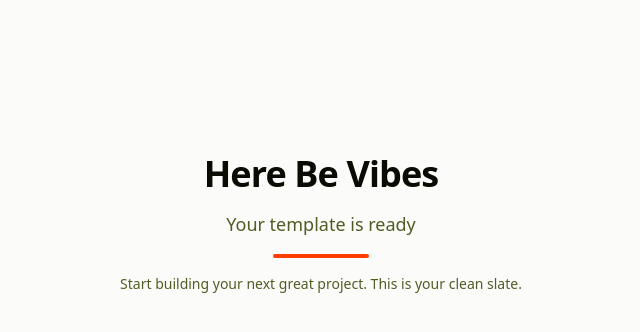
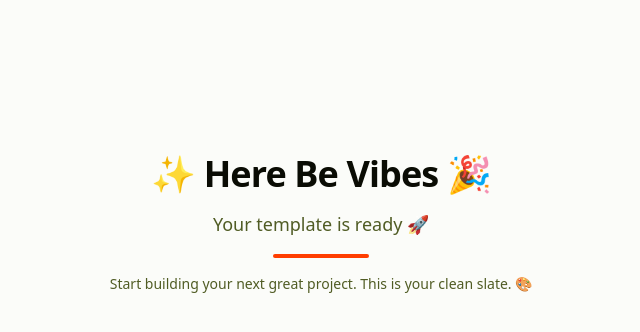
Before and after one commit to digitarald/frontend-vibes-template, a Next.js app: page / in a window 1280 px wide. Shown: the top 332 px of the page, without its empty margins (319-959 px from the left). Built offline with nearby package versions, Linux system fonts and the light colour scheme.

Commit message:
Add fun emojis to placeholder index page
Co-authored-by: digitarald <8599+digitarald@users.noreply.github.com>

```diff
--- a/src/app/page.tsx
+++ b/src/app/page.tsx
@@ -9,11 +9,11 @@ export default function Home() {
   return (
     <div className="flex min-h-[50vh] items-center justify-center">
       <div className="text-center space-y-4">
-        <h1 className="text-4xl font-bold tracking-tight">Here Be Vibes</h1>
-        <p className="text-muted-foreground text-lg">Your template is ready</p>
+        <h1 className="text-4xl font-bold tracking-tight">✨ Here Be Vibes 🎉</h1>
+        <p className="text-muted-foreground text-lg">Your template is ready 🚀</p>
         <div className="w-24 h-1 bg-primary mx-auto rounded"></div>
         <p className="text-sm text-muted-foreground max-w-md">
-          Start building your next great project. This is your clean slate.
+          Start building your next great project. This is your clean slate. 🎨
         </p>
       </div>
     </div>
```
